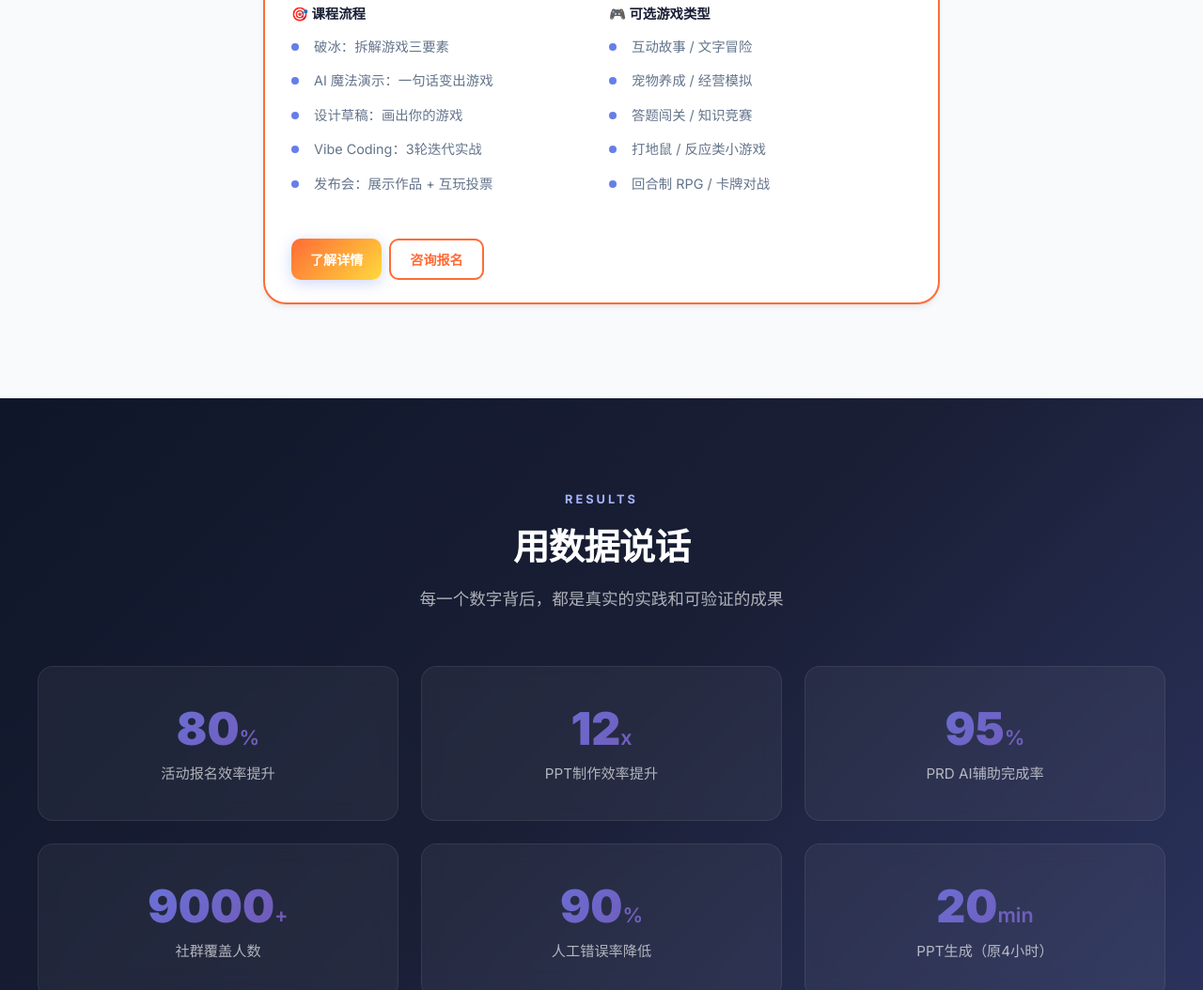
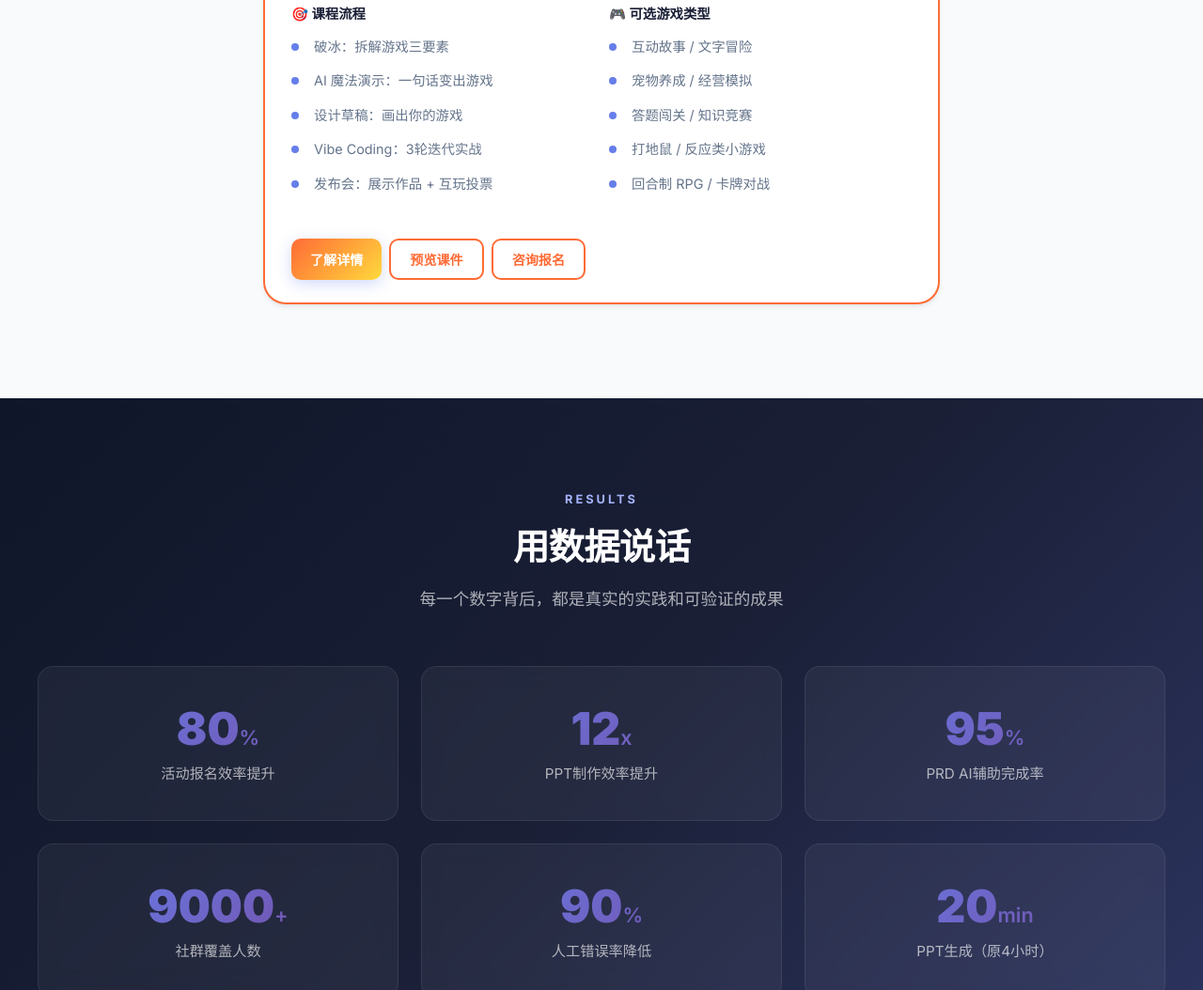
Before and after one commit to busilb/superme, a plain HTML site: page index.html in a window 1280 px wide. Shown: the part 4924-5978 px from the top of the page at 94% size. Drawn offline with Linux system fonts and the light colour scheme.

Commit message:
feat: 小创客板块添加预览课件按钮

```diff
--- a/index.html
+++ b/index.html
@@ -743,6 +743,7 @@ a { color: inherit; text-decoration: none; }
           </div>
           <div style="display:flex; gap:8px; flex-wrap:wrap;">
             <a href="courses/ai-game-workshop.html" class="btn btn-primary btn-sm" style="background: linear-gradient(135deg, #FF6B35, #FFD93D);">了解详情</a>
+            <a href="dist/ai-game-workshop.html" class="btn btn-outline btn-sm" style="color: #FF6B35; border-color: #FF6B35;">预览课件</a>
             <a href="#booking" class="btn btn-outline btn-sm" style="color: #FF6B35; border-color: #FF6B35;">咨询报名</a>
           </div>
         </div>
```
